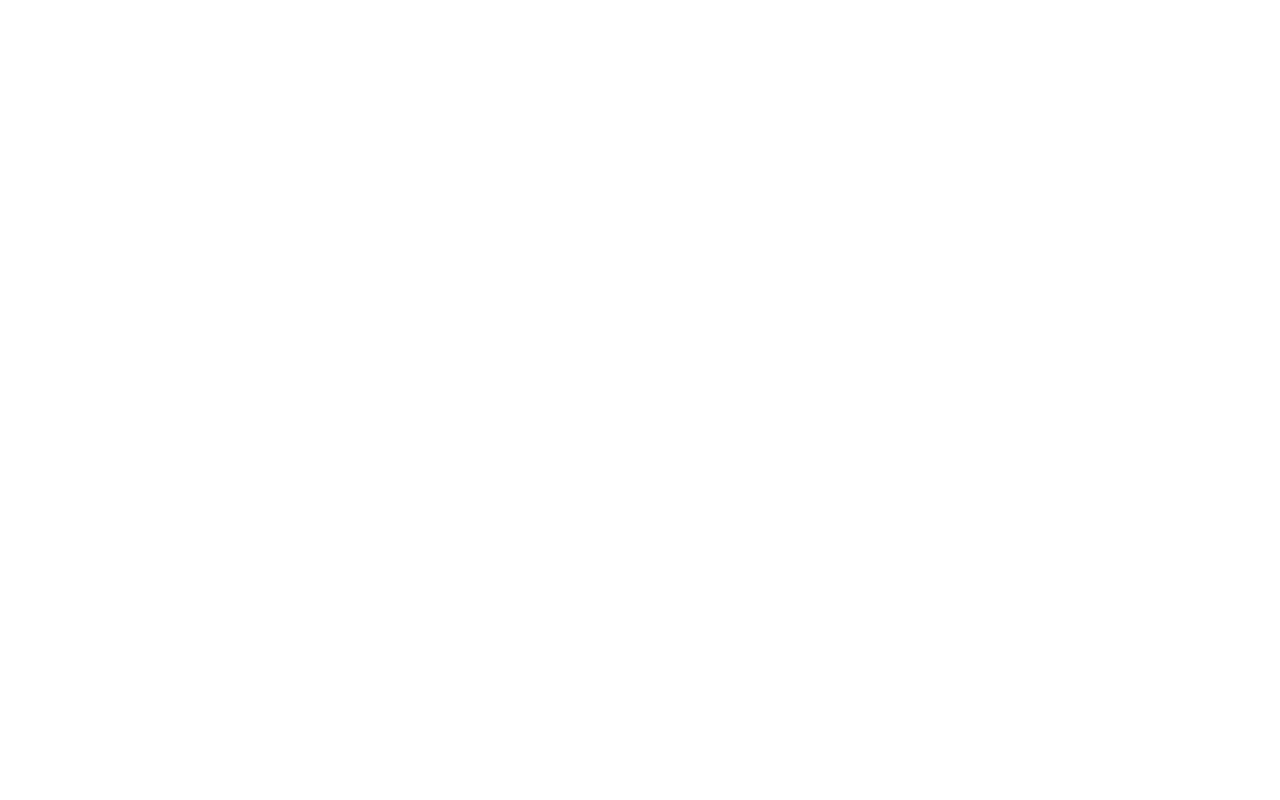
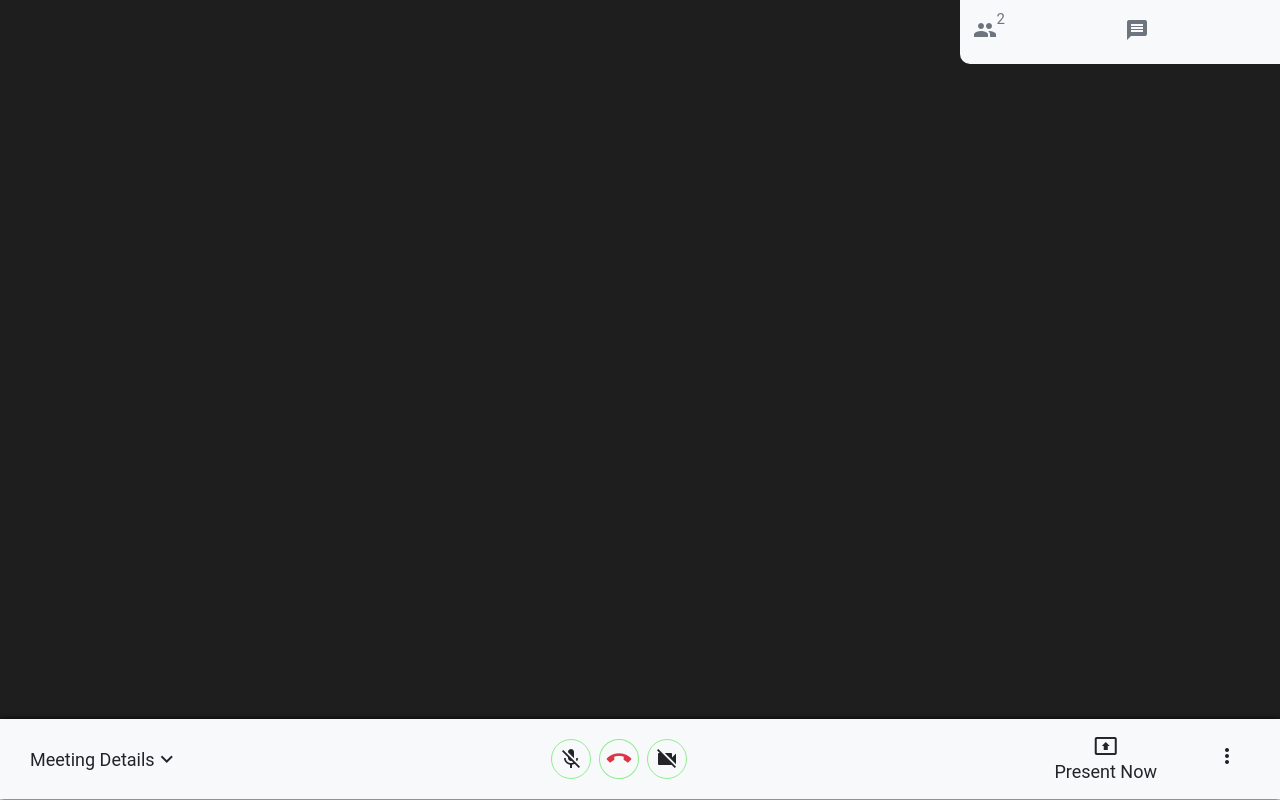
Before and after one commit to amE80/Google_Meet_Clone, a website: page index.html in a window 1280 px wide. Drawn offline with Linux system fonts and the light colour scheme.

Commit message:
create conference page

```diff
--- a/index.html
+++ b/index.html
@@ -0,0 +1,122 @@
+<!DOCTYPE html>
+<html lang="en">
+  <head>
+    <meta charset="UTF-8" />
+    <meta name="viewport" content="width=device-width, initial-scale=1.0" />
+    <title>Google Meet</title>
+    <link rel="stylesheet" href="public/Assets/css/bootstrap.min.css" />
+    <link
+      rel="stylesheet"
+      href="https://fonts.googleapis.com/icon?family=Material+Icons"
+    />
+    <link rel="stylesheet" href="public/Assets/css/style.css" />
+  </head>
+
+  <body>
+    <main class="d-flex flex-column home-wrap">
+      <div class="g-top text-light">
+        <div class="top-remote-video-show-wrap d-flex">
+          <div id="meetingContainer" class="w-75 d-none">
+            <div class="call-wrap" style="background-color: black">
+              <div
+                class="video-wrap"
+                id="divUsers"
+                style="display: flex; flex-wrap: wrap"
+              >
+                <div id="me" class="userbox display-center flex-column">
+                  <h2 class="display-center" style="font-size: 14px"></h2>
+                  <div class="display-center">
+                    <video autoplay muted id="locaVideoPlayer"></video>
+                  </div>
+                </div>
+                <div
+                  id="otherTemplate"
+                  class="userbox display-center flex-column"
+                  style="display: none"
+                >
+                  <h2 class="display-center" style="font-size: 14px"></h2>
+                  <div class="display-center">
+                    <video autoplay muted></video>
+                    <audio
+                      autoplay
+                      controls
+                      muted
+                      style="display: none"
+                    ></audio>
+                  </div>
+                </div>
+              </div>
+            </div>
+          </div>
+        </div>
+        <div
+          class="g-top-left bg-light text-secondary w-25 d-flex align-items-center justify-content-between pl-2 pr-2"
+        >
+          <div class="top-left-participants-wrap pt-2 cursor-pointer">
+            <div class="top-left-participant-icon">
+              <span class="material-icons">people</span>
+            </div>
+            <div class="top-left-participant-count">2</div>
+          </div>
+
+          <div class="top-left-chat-wrap pt-2 cursor-pointer">
+            <span class="material-icons">message</span>
+          </div>
+
+          <div class="top-left-time-wrap"></div>
+        </div>
+      </div>
+      <div
+        class="g-bottom bg-light d-flex align-items-center m-0 justify-content-between"
+      >
+        <div class="bottom-left">
+          <div class="display-center cursor-pointer meeting-details-button">
+            Meeting Details<span class="material-icons"
+              >keyboard_arrow_down</span
+            >
+          </div>
+        </div>
+        <div
+          class="bottom-middle d-flex align-items-center"
+          style="height: 10vh"
+        >
+          <div
+            class="mic-toggle-wrap action-icon-style display-center mr-2 cursor-pointer"
+            id="miceMuteUnmute"
+          >
+            <span class="material-icons">mic_off</span>
+          </div>
+          <div
+            class="end-call-wrap action-icon-style display-center mr-2 cursor-pointer"
+          >
+            <span class="material-icons text-danger">call</span>
+          </div>
+          <div
+            class="video-toggle-wrap action-icon-style display-center cursor-pointer"
+          >
+            <span class="material-icons">videocam_off</span>
+          </div>
+        </div>
+        <div
+          class="bottom-right d-flex justify-content-center align-items-center mr-3"
+          style="height: 10vh"
+        >
+          <div
+            class="present-now-wrap d-flex justify-content-center flex-column align-items-center mr-5 cursor-pointer"
+          >
+            <span class="material-icons">present_to_all</span>
+            <div>Present Now</div>
+          </div>
+          <div
+            class="option-wrap cursor-pointer display-center"
+            style="height: 10vh; position: relative"
+          >
+            <div class="option-icon">
+              <span class="material-icons">more_vert</span>
+            </div>
+          </div>
+        </div>
+      </div>
+    </main>
+  </body>
+</html>
--- a/public/Assets/css/style.css
+++ b/public/Assets/css/style.css
@@ -50,8 +50,83 @@ textarea:focus , input:focus{
 
 .cursor-pointer{
     cursor: pointer;
+    padding: 5px;
+    transition: all 0.2s;
+    border-radius: 10px;
+}
+
+.cursor-pointer:hover{
+    cursor: pointer;
+    background-color: rgb(226,225,225);
 }
 
 .jumbotron{
     background-color: white !important;
 }
+
+
+.home-wrap{
+    background-color: rgb(31,30,30);
+}
+
+.g-top{
+    height: 89.9vh;
+    position: relative;
+}
+
+.video-wrap{
+    height: 600px;
+}
+
+.video-wrap>*{
+    flex:  1 1 250px;
+    border: 1px solid white;
+}
+
+.g-top-left{
+    position: absolute;
+    right: 0;
+    height: 8vh;
+    top: 0;
+    border-bottom-left-radius: 10px;
+}
+
+.top-left-participants-wrap{
+    position: relative;
+}
+
+.top-left-participant-count{
+    position: absolute;
+    top: -2px;
+    right: -3px;
+    font-size: 15px;
+}
+
+.g-bottom{
+    /* margin: 0 -10px !important; */
+    padding: 0 20px;
+    box-shadow: 0px 0px 5px black;
+    z-index: 2;
+}
+
+.bottom-left{
+    position: relative;
+    padding: 5px;
+}
+
+.action-icon-style{
+    height: 40px;
+    width: 40px;
+    border: 1px solid lightgreen;
+    border-radius: 50%;
+    font-size: 8px !important;
+}
+
+/* .action-icon-style span.material-icons{
+    font-size: 18px;
+} */
+
+.end-call-wrap{
+    -ms-transform: rotate(135deg);
+    transform: rotate(135deg);
+}
```
